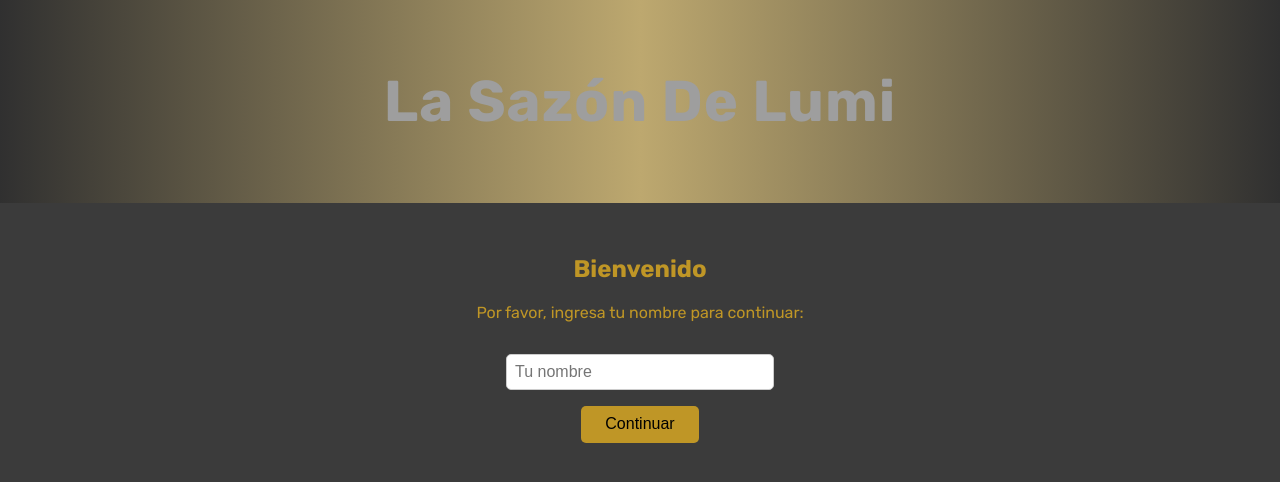
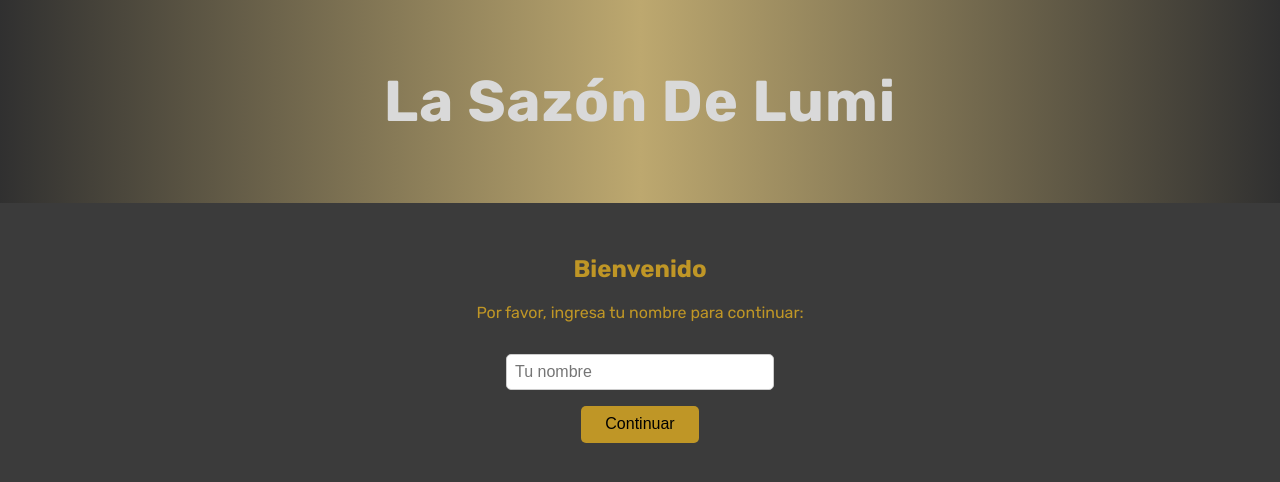
Before and after one commit to Lumitam/Lumitam.github.io, a plain HTML site: page index.html in a window 1280 px wide. Drawn offline with Linux system fonts and the light colour scheme.

Commit message:
Update index.html

```diff
--- a/index.html
+++ b/index.html
@@ -15,7 +15,7 @@
     }
     header {
       background: linear-gradient(to right, #303030, #bda86f, #303030);
-      color: #9e9e9e;
+      color: #d9d9d9;
       padding: 1em;
       text-align: center;
       font-size: 1.8em;
```
